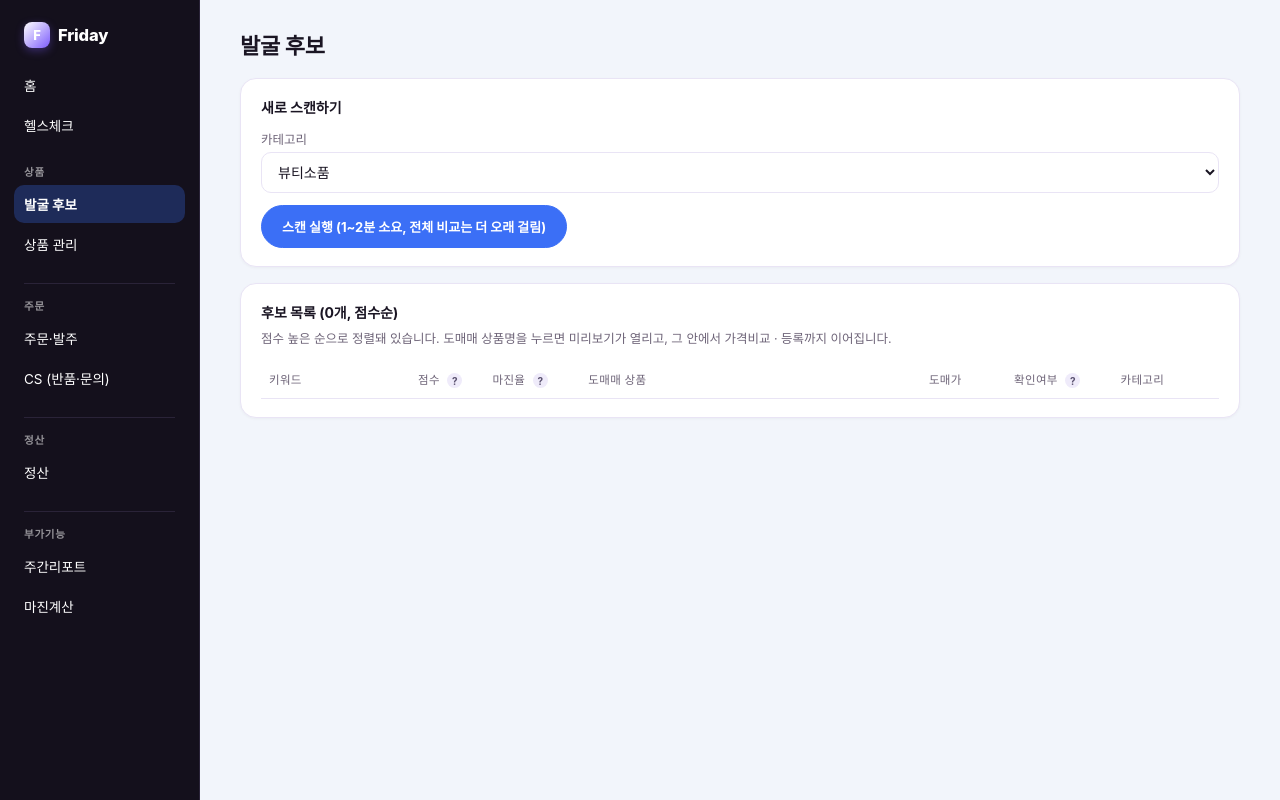
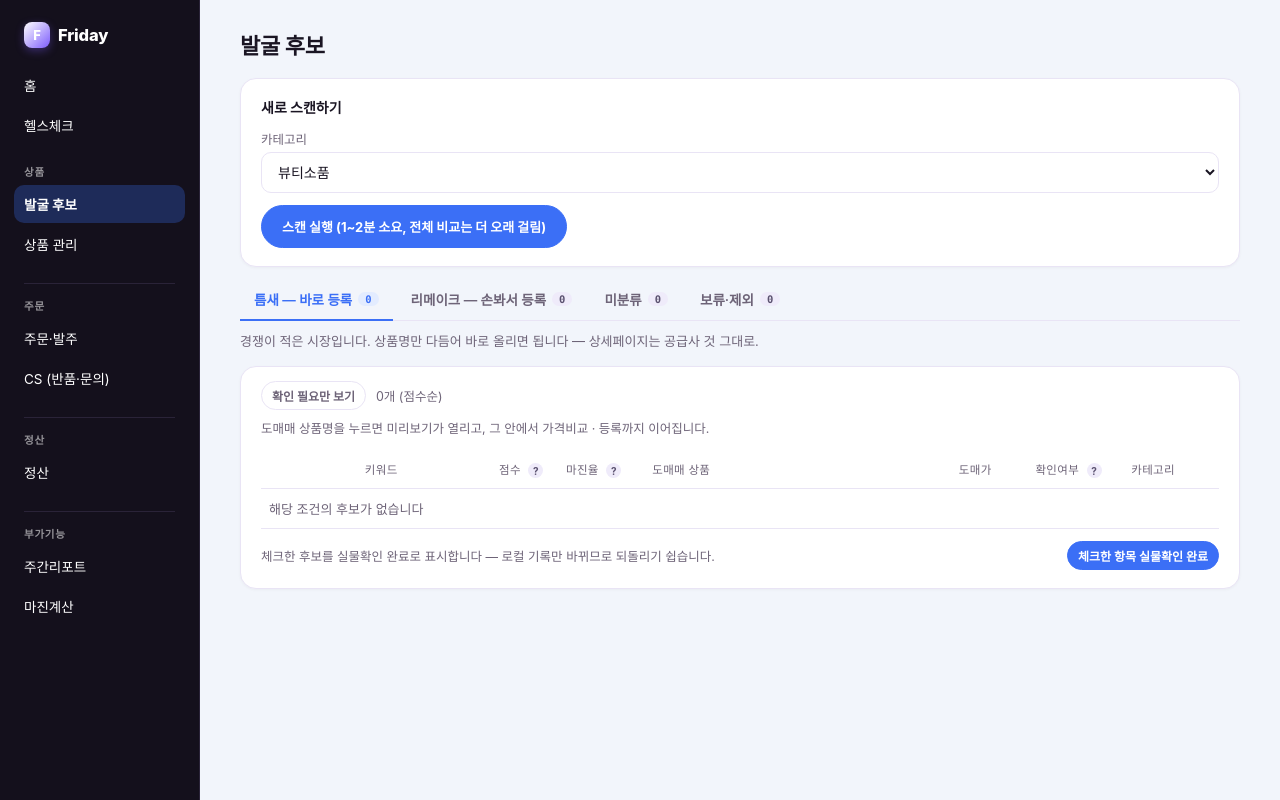
Before and after one commit to mhkim15/Danyol, a Flask app: page /candidates in a window 1280 px wide. Run offline with Flask 3, Linux system fonts and the light colour scheme; lists and menus that the app fills with data are empty; some web fonts are replaced.

Commit message:
6단계: 발굴 후보 2트랙 데이터 복구 + 탭을 할 일 종류로 분리
소싱은 원래 신규 틈새(트랙A, 바로 등록)와 리메이크(트랙B, 손봐서 등록) 2트랙인데
백엔드는 이미 두 트랙을 다 채점하면서도 저장 단계에서 트랙 정보와 실측 월검색수가
사라지고 있었다(월검색수는 0으로 덮어써짐, 중복 제거가 키워드만 봐서 리메이크
후보가 조용히 삭제됨). 화면부터 손대면 안 되는 문제라 저장 로직을 먼저 고쳤다:
트랙·추천등급·월검색수를 그대로 저장하고, 중복 제거 기준을 (키워드, 트랙)으로
바꿨다. 기존 294건은 월검색수가 이미 0으로 저장돼버려 트랙을 되살릴 수 없으므로
억지로 추측하지 않고 "미분류"로 정직하게 남겨뒀다 — 재스캔하면 분류된다.

화면은 데이터 종류가 아니라 할 일의 종류로 4개 탭(틈새/리메이크/미분류/보류·제외)
으로 나눴다. 실물확인(도매매 상품이 진짜 그 키워드가 맞는지 사람이 확인하는 것)은
트랙과 무관하게 걸리는 별도 축이라 탭을 더 쪼개지 않고 각 탭 안에서 "확인 필요만
보기" 필터 + 체크박스 일괄 처리로 뒀다 — 로컬 기록만 바꾸는 안전한 액션이라
확인 대화상자 없이 바로 처리된다. 미리보기 화면도 트랙에 따라 안내 문구와 등록
버튼 라벨이 달라진다(리메이크는 상세페이지를 새로 만들어야 한다는 경고 포함).

Co-Authored-By: Claude Sonnet 5 <noreply@anthropic.com>

```diff
--- a/bebrave/sourcing/discover.py
+++ b/bebrave/sourcing/discover.py
@@ -579,7 +579,7 @@ def to_product_candidates(results: List[DiscoveryResult]) -> List[ProductCandida
     for r in results:
         c = ProductCandidate(
             keyword=r.keyword,
-            monthly_search=0,            # 데이터랩 상대 지수 사용 — 절대값 미제공
+            monthly_search=r.monthly_search,  # 광고 API 실측값 — 전엔 0으로 덮어써서 저장 후 골든레이시오가 항상 무의미해짐
             product_count=r.product_count,
             category=r.category,
             is_seasonal=r.is_seasonal,
@@ -594,6 +594,8 @@ def to_product_candidates(results: List[DiscoveryResult]) -> List[ProductCandida
             supply_goods_no=r.supply_goods_no,
             margin_rate=r.margin_rate,
             supply_matched=(not r.supply_match_uncertain) if r.supply_price else None,
+            track=r.track,
+            recommendation=r.recommendation,
         )
         c.score = r.score
         candidates.append(c)
--- a/webapp/app.py
+++ b/webapp/app.py
@@ -351,27 +351,66 @@ def index_demo():
 
 # ── 발굴 후보 ─────────────────────────────────────────────────────────────
 
+def _candidate_bucket(c: dict) -> str:
+    """트랙(할 일의 종류)으로 후보를 나눈다 — 데이터 종류가 아니라 해야 하는 일의
+    종류로 나누라는 설계 원칙. 6단계 데이터 복구 전 저장분은 track이 없어
+    자동으로 미분류에 남는다(억지로 추측해서 분류하지 않는다)."""
+    track = c.get("track", "")
+    if track not in ("A", "B"):
+        return "unclassified"
+    if c.get("recommendation", "") in ("보류", "제외"):
+        return "hold"
+    return "niche" if track == "A" else "remake"
+
+
 @app.route("/candidates")
 def candidates():
     from bebrave.config import TARGET_CATEGORIES
     items = _load_json(SOURCING_LOG)
     items.sort(key=lambda c: c.get("score", 0), reverse=True)
-    return render_template("candidates.html", candidates=items, target_categories=TARGET_CATEGORIES)
-
-
-@app.route("/candidates/confirm_match", methods=["POST"])
-def confirm_match():
-    """도매매 매칭이 '불확실'로 뜬 후보를 사람이 실물/상세페이지 보고 승인 처리."""
-    keyword = request.form.get("keyword", "")
+
+    counts = {"niche": 0, "remake": 0, "unclassified": 0, "hold": 0}
+    for c in items:
+        counts[_candidate_bucket(c)] += 1
+
+    tab = request.args.get("tab", "niche")
+    if tab not in counts:
+        tab = "niche"
+    unconfirmed_only = request.args.get("unconfirmed") == "1"
+
+    filtered = [c for c in items if _candidate_bucket(c) == tab]
+    if unconfirmed_only:
+        filtered = [c for c in filtered
+                    if c.get("supply_name") and not c.get("supply_matched") and not c.get("human_confirmed")]
+
+    return render_template("candidates.html", candidates=filtered, target_categories=TARGET_CATEGORIES,
+                            tab=tab, counts=counts, unconfirmed_only=unconfirmed_only)
+
+
+@app.route("/candidates/confirm_match_bulk", methods=["POST"])
+def confirm_match_bulk():
+    """도매매 매칭이 '불확실'로 뜬 후보를 사람이 실물/상세페이지 보고 승인 처리 —
+    체크한 여러 건을 한 번에. 로컬 JSON만 바꾸고 되돌리기 쉬우므로 확인 게이트를
+    두지 않는다(단건 confirm_match는 이 라우트로 통합돼 삭제됨)."""
+    pairs = set()
+    for raw in request.form.getlist("ids"):
+        if "||" in raw:
+            kw, tr = raw.split("||", 1)
+            pairs.add((kw, tr))
+
     items = _load_json(SOURCING_LOG)
+    n = 0
     for c in items:
-        if c.get("keyword") == keyword:
+        if (c.get("keyword", ""), c.get("track", "")) in pairs:
             c["human_confirmed"] = True
-            break
-    with open(SOURCING_LOG, "w", encoding="utf-8") as f:
-        json.dump(items, f, ensure_ascii=False, indent=2)
-    flash(f"'{keyword}' 실물확인 완료로 표시됨", "success")
-    return redirect(url_for("candidates"))
+            n += 1
+    if n:
+        with open(SOURCING_LOG, "w", encoding="utf-8") as f:
+            json.dump(items, f, ensure_ascii=False, indent=2)
+        flash(f"실물확인 완료 처리 — {n}건", "success")
+    else:
+        flash("선택된 후보가 없습니다.", "error")
+    return redirect(url_for("candidates", tab=request.form.get("tab", "niche")))
 
 
 @app.route("/candidates/discover", methods=["POST"])
@@ -380,7 +419,9 @@ def discover_scan():
     try:
         from bebrave.sourcing.analyzer import load_from_json, save_to_json, dedupe_by_supply
         existing = load_from_json(SOURCING_LOG)
-        existing_kw = {c.keyword for c in existing}
+        # (키워드, 트랙)으로 중복을 걸러야 한다 — 키워드만 보면 같은 키워드가 두
+        # 트랙에서 다 나왔을 때 먼저 도는 트랙만 남고 리메이크 후보가 조용히 사라진다.
+        existing_kw = {(c.keyword, c.track) for c in existing}
         added = 0
 
         if category == "all":
@@ -388,9 +429,9 @@ def discover_scan():
             scores = scan_categories(limit=15)
             for score in scores:
                 for c in to_product_candidates(score.results):
-                    if c.keyword not in existing_kw:
+                    if (c.keyword, c.track) not in existing_kw:
                         existing.append(c)
-                        existing_kw.add(c.keyword)
+                        existing_kw.add((c.keyword, c.track))
                         added += 1
             existing, removed_dupes = dedupe_by_supply(existing)
             save_to_json(existing, SOURCING_LOG)
@@ -402,9 +443,9 @@ def discover_scan():
             from bebrave.sourcing.discover import discover, to_product_candidates
             result = discover(category=category, limit=15)
             for c in to_product_candidates(result):
-                if c.keyword not in existing_kw:
+                if (c.keyword, c.track) not in existing_kw:
                     existing.append(c)
-                    existing_kw.add(c.keyword)
+                    existing_kw.add((c.keyword, c.track))
                     added += 1
             existing, removed_dupes = dedupe_by_supply(existing)
             save_to_json(existing, SOURCING_LOG)
@@ -424,7 +465,8 @@ def candidates_preview():
     """
     keyword = request.args.get("keyword", "")
     is_modal = request.args.get("modal") == "1"
-    ctx = {"keyword": keyword, "modal": is_modal}
+    track = request.args.get("track", "")
+    ctx = {"keyword": keyword, "modal": is_modal, "track": track}
 
     def _fail(message):
         if is_modal:
--- a/webapp/templates/candidates.html
+++ b/webapp/templates/candidates.html
@@ -35,14 +35,39 @@
   </form>
 </div>
 
+<div class="tabs">
+  <a href="{{ url_for('candidates', tab='niche', unconfirmed=unconfirmed_only) }}" class="{{ 'active' if tab == 'niche' }}">틈새 — 바로 등록 <span class="tab-count">{{ counts.niche }}</span></a>
+  <a href="{{ url_for('candidates', tab='remake', unconfirmed=unconfirmed_only) }}" class="{{ 'active' if tab == 'remake' }}">리메이크 — 손봐서 등록 <span class="tab-count">{{ counts.remake }}</span></a>
+  <a href="{{ url_for('candidates', tab='unclassified', unconfirmed=unconfirmed_only) }}" class="{{ 'active' if tab == 'unclassified' }}">미분류 <span class="tab-count">{{ counts.unclassified }}</span></a>
+  <a href="{{ url_for('candidates', tab='hold', unconfirmed=unconfirmed_only) }}" class="{{ 'active' if tab == 'hold' }}">보류·제외 <span class="tab-count">{{ counts.hold }}</span></a>
+</div>
+
+{% if tab == 'niche' %}
+<p class="page-note">경쟁이 적은 시장입니다. 상품명만 다듬어 바로 올리면 됩니다 — 상세페이지는 공급사 것 그대로.</p>
+{% elif tab == 'remake' %}
+<p class="page-note">이미 경쟁이 있는 시장입니다. 상품명과 상세이미지까지 새로 만들어야 이깁니다.</p>
+{% elif tab == 'unclassified' %}
+<p class="page-note">6단계 데이터 복구 전에 저장된 후보라 트랙 판정이 없습니다. "새로 스캔하기"를 다시 돌리면 분류됩니다.</p>
+{% else %}
+<p class="page-note">점수가 낮아 지금은 진입을 보류하거나 제외한 후보입니다.</p>
+{% endif %}
+
 <div class="panel">
-  <h2>후보 목록 ({{ candidates|length }}개, 점수순)</h2>
+  <div class="row" style="margin:-4px 0 14px;align-items:center;">
+    <a href="{{ url_for('candidates', tab=tab, unconfirmed=0 if unconfirmed_only else 1) }}" class="btn secondary btn-sm">
+      {{ '전체 보기' if unconfirmed_only else '확인 필요만 보기' }}
+    </a>
+    <span class="muted" style="font-size:12.5px;">{{ candidates|length }}개{{ ' (점수순)' if not unconfirmed_only }}</span>
+  </div>
   <p class="muted" style="font-size:12.5px;margin:-6px 0 14px;">
-    점수 높은 순으로 정렬돼 있습니다. 도매매 상품명을 누르면 미리보기가 열리고, 그 안에서 가격비교 · 등록까지 이어집니다.
+    도매매 상품명을 누르면 미리보기가 열리고, 그 안에서 가격비교 · 등록까지 이어집니다.
   </p>
+  <form method="post" action="{{ url_for('confirm_match_bulk') }}">
+  <input type="hidden" name="tab" value="{{ tab }}">
   <div class="table-wrap">
   <table>
     <tr>
+      <th style="width:24px;"></th>
       <th style="width:14%;">키워드</th>
       <th style="width:7%;">점수
         <button type="button" class="tip-btn" data-tip-toggle>?<span class="tip-bubble">
@@ -77,6 +102,7 @@
     </tr>
     {% for c in candidates %}
     <tr>
+      <td>{% if c.supply_name and not c.supply_matched and not c.human_confirmed %}<input type="checkbox" name="ids" value="{{ c.keyword }}||{{ c.track }}">{% endif %}</td>
       <td>{{ c.keyword }}</td>
       <td>
         <span class="score-badge {{ 'score-high' if c.score >= 55 else ('score-mid' if c.score >= 40 else 'score-low') }}">{{ c.score }}</span>
@@ -86,8 +112,8 @@
       </td>
       <td>
         {% if c.supply_name %}
-          <a href="{{ url_for('candidates_preview', keyword=c.keyword) }}"
-             data-modal-url="{{ url_for('candidates_preview', keyword=c.keyword) }}&modal=1"
+          <a href="{{ url_for('candidates_preview', keyword=c.keyword, track=c.track) }}"
+             data-modal-url="{{ url_for('candidates_preview', keyword=c.keyword, track=c.track) }}&modal=1"
              onclick="openPreviewModal(this.dataset.modalUrl); return false;"
              style="color:var(--ink);font-size:12.5px;">{{ c.supply_name[:32] }}{{ "…" if c.supply_name|length > 32 }}</a>
         {% else %}
@@ -104,16 +130,19 @@
           <span class="badge-ok">✓ 실물확인 완료</span>
         {% else %}
           <span class="badge-warn">⚠ 불확실</span>
-          <form method="post" action="{{ url_for('confirm_match') }}" style="margin-top:3px;">
-            <input type="hidden" name="keyword" value="{{ c.keyword }}">
-            <button type="submit" class="secondary" style="padding:1px 5px;font-size:10px;">실물확인</button>
-          </form>
         {% endif %}
       </td>
       <td class="muted">{{ c.category }}</td>
     </tr>
+    {% else %}
+    <tr><td colspan="8" class="muted">해당 조건의 후보가 없습니다</td></tr>
     {% endfor %}
   </table>
   </div>
+  <div class="row" style="margin-top:12px;align-items:center;">
+    <span class="muted" style="font-size:12.5px;flex:1;">체크한 후보를 실물확인 완료로 표시합니다 — 로컬 기록만 바뀌므로 되돌리기 쉽습니다.</span>
+    <button type="submit" class="btn-sm">체크한 항목 실물확인 완료</button>
+  </div>
+  </form>
 </div>
 {% endblock %}
```
Also changed, not shown: bebrave/sourcing/models.py (+9 -0 lines), bebrave/sourcing/test_discover_scoring.py (+34 -1 lines), webapp/templates/preview_content.html (+10 -1 lines).
